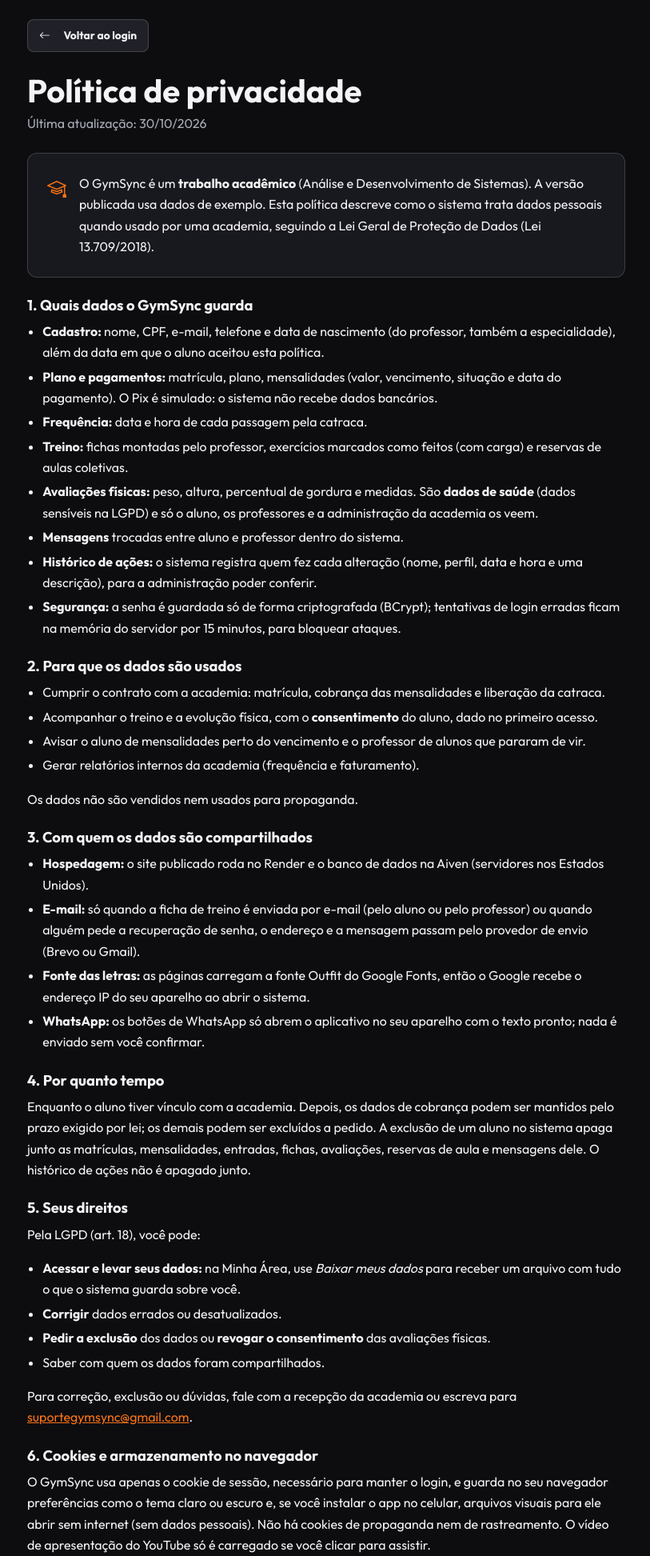
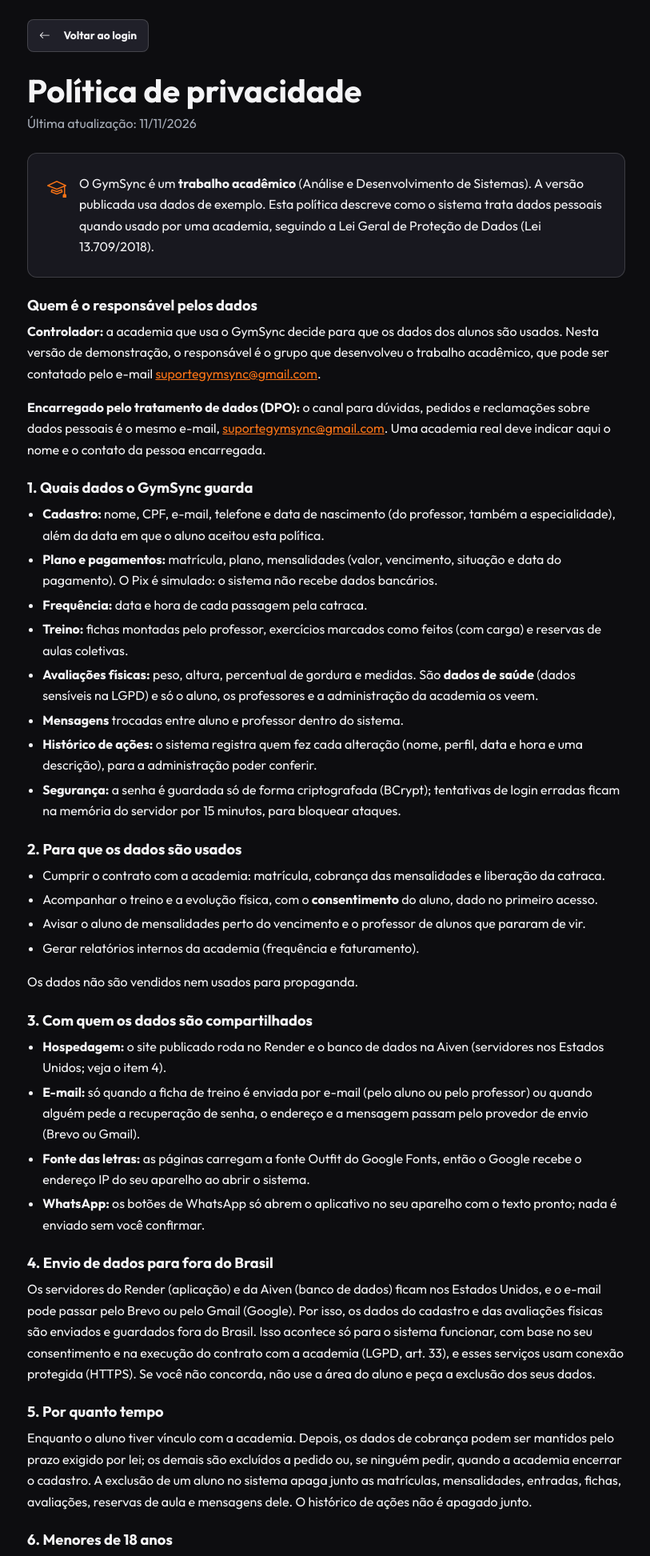
Before and after one commit to PedroFerrari01/GymSync, a Spring Boot app: page /privacidade in a window 1280 px wide. Shown: the top 1945 px of the page at 80% size, without its empty margins (232-1045 px from the left). Run offline with Spring Boot 4, Linux system fonts and the light colour scheme; some of the project's set-up classes (security, data sources, template engines, error pages and the like) are left out, and stand-ins take their place.

Commit message:
Limite de e-mail, imagem, SEO e privacidade (LGPD)
- Limite de 3 e-mails por hora por usuário no envio da ficha
- Upload de imagem recusa lado maior que 4000 px
- Meta description, Open Graph, robots.txt e sitemap.xml (rotas públicas)
- Política de privacidade: controlador, encarregado, transferência para
  fora do Brasil e menores de 18 anos
- Botões do aluno para revogar o consentimento e pedir exclusão dos dados
- Testes novos para limite de e-mail, dimensões da imagem e rotas

```diff
--- a/src/main/java/com/example/sistema/academia/config/RegrasAcesso.java
+++ b/src/main/java/com/example/sistema/academia/config/RegrasAcesso.java
@@ -18,6 +18,8 @@ public final class RegrasAcesso {
                 || caminho.equals("/manifest.json")
                 || caminho.equals("/sw.js")
                 || caminho.equals("/offline.html")
+                || caminho.equals("/robots.txt")
+                || caminho.equals("/sitemap.xml")
                 || caminho.equals("/privacidade")
                 || caminho.startsWith("/css/")
                 || caminho.startsWith("/js/")
--- a/src/main/java/com/example/sistema/academia/controller/AlunoAreaController.java
+++ b/src/main/java/com/example/sistema/academia/controller/AlunoAreaController.java
@@ -28,6 +28,7 @@ public class AlunoAreaController {
     @Autowired private RegistroExercicioRepository registroExercicioRepository;
     @Autowired private FichaService fichaService;
     @Autowired private EmailService emailService;
+    @Autowired private com.example.sistema.academia.service.LimiteEnvioEmailService limiteEmail;
 
     @PostMapping("/aluno/mensalidades/informar/{id}")
     public String informarPagamento(@PathVariable Long id, HttpSession session, RedirectAttributes redirect) {
@@ -87,6 +88,8 @@ public class AlunoAreaController {
             redirect.addFlashAttribute("erro", "O envio de e-mail ainda não foi configurado. Use o botão do WhatsApp.");
         } else if (aluno.getEmail() == null || aluno.getEmail().isBlank()) {
             redirect.addFlashAttribute("erro", "Você não tem e-mail cadastrado.");
+        } else if (!limiteEmail.permitir("ALUNO:" + alunoId)) {
+            redirect.addFlashAttribute("erro", "Limite de 3 e-mails por hora atingido. Tente de novo mais tarde.");
         } else {
             try {
                 emailService.enviar(aluno.getEmail(), "GymSync - sua ficha de treino", fichaService.textoAluno(aluno) + "\nBom treino!\nGymSync");
--- a/src/main/java/com/example/sistema/academia/controller/EquipamentoController.java
+++ b/src/main/java/com/example/sistema/academia/controller/EquipamentoController.java
@@ -107,6 +107,9 @@ public class EquipamentoController {
         if (ImagemValidador.tipo(imagem.getBytes()) == null) {
             return "Envie a imagem do aparelho em JPG ou PNG.";
         }
+        if (!ImagemValidador.dimensoesAceitaveis(imagem.getBytes())) {
+            return "A imagem é grande demais (máximo " + ImagemValidador.LADO_LIMITE_ENVIO + " px de largura ou altura).";
+        }
         return null;
     }
 
--- a/src/main/java/com/example/sistema/academia/controller/PrivacidadeController.java
+++ b/src/main/java/com/example/sistema/academia/controller/PrivacidadeController.java
@@ -50,6 +50,33 @@ public class PrivacidadeController {
             aluno.setAceitePrivacidade(LocalDateTime.now());
             alunoRepository.save(aluno);
             redirect.addFlashAttribute("sucesso", "Obrigado! Você aceitou a política de privacidade.");
+        }
+        return "redirect:/";
+    }
+
+    /** Revogar o consentimento: o aceite some e a janela de aceite volta a aparecer até o aluno concordar de novo. */
+    @PostMapping("/aluno/privacidade/revogar")
+    public String revogar(HttpSession session, RedirectAttributes redirect) {
+        Long usuarioId = (Long) session.getAttribute("usuarioId");
+        Aluno aluno = usuarioId != null ? alunoRepository.findById(usuarioId).orElse(null) : null;
+        if (aluno != null) {
+            aluno.setAceitePrivacidade(null);
+            alunoRepository.save(aluno);
+            redirect.addFlashAttribute("sucesso", "Consentimento revogado. Sua área fica bloqueada até você aceitar a política de novo.");
+        }
+        return "redirect:/";
+    }
+
+    /**
+     * Pedido de exclusão dos dados: não apaga na hora (a exclusão em cascata é da administração).
+     * A mensagem de sucesso vai para o histórico de ações, que o administrador vê nos Relatórios.
+     */
+    @PostMapping("/aluno/privacidade/pedir-exclusao")
+    public String pedirExclusao(HttpSession session, RedirectAttributes redirect) {
+        Long usuarioId = (Long) session.getAttribute("usuarioId");
+        Aluno aluno = usuarioId != null ? alunoRepository.findById(usuarioId).orElse(null) : null;
+        if (aluno != null) {
+            redirect.addFlashAttribute("sucesso", "Pedido de exclusão de dados (LGPD) registrado pelo aluno " + aluno.getNome() + " (#" + aluno.getId() + ").");
         }
         return "redirect:/";
     }
--- a/src/main/java/com/example/sistema/academia/controller/TreinoController.java
+++ b/src/main/java/com/example/sistema/academia/controller/TreinoController.java
@@ -24,6 +24,7 @@ public class TreinoController {
     @Autowired private ExclusaoService exclusaoService;
     @Autowired private FichaService fichaService;
     @Autowired private EmailService emailService;
+    @Autowired private com.example.sistema.academia.service.LimiteEnvioEmailService limiteEmail;
     @Autowired private com.example.sistema.academia.service.ProgressoService progressoService;
 
     private boolean podeEditar(HttpSession session, Professor dono) {
@@ -135,7 +136,7 @@ public class TreinoController {
     }
 
     @PostMapping("/treinos/enviar-email/{id}")
-    public String enviarFichaPorEmail(@PathVariable Long id, RedirectAttributes redirect) {
+    public String enviarFichaPorEmail(@PathVariable Long id, HttpSession session, RedirectAttributes redirect) {
         Treino t = treinoRepository.findById(id).orElse(null);
         if (t == null) {
             return "redirect:/";
@@ -145,6 +146,8 @@ public class TreinoController {
             redirect.addFlashAttribute("erro", "O envio de e-mail ainda não foi configurado no application.properties.");
         } else if (destino == null || destino.isBlank()) {
             redirect.addFlashAttribute("erro", "O aluno não tem e-mail cadastrado.");
+        } else if (!limiteEmail.permitir(session.getAttribute("perfil") + ":" + session.getAttribute("usuarioId"))) {
+            redirect.addFlashAttribute("erro", "Limite de 3 e-mails por hora atingido. Tente de novo mais tarde.");
         } else {
             try {
                 String texto = "Olá, " + t.getAluno().getNome() + "!\n\nSegue a sua ficha de treino:\n\n"
--- /dev/null
+++ b/src/main/resources/static/robots.txt
@@ -0,0 +1,6 @@
+User-agent: *
+Allow: /$
+Allow: /privacidade
+Disallow: /
+
+Sitemap: https://gymsync-ucfj.onrender.com/sitemap.xml
--- /dev/null
+++ b/src/main/resources/static/sitemap.xml
@@ -0,0 +1,5 @@
+<?xml version="1.0" encoding="UTF-8"?>
+<urlset xmlns="http://www.sitemaps.org/schemas/sitemap/0.9">
+  <url><loc>https://gymsync-ucfj.onrender.com/</loc></url>
+  <url><loc>https://gymsync-ucfj.onrender.com/privacidade</loc></url>
+</urlset>
--- a/src/main/resources/templates/fragments/portal.html
+++ b/src/main/resources/templates/fragments/portal.html
@@ -151,6 +151,12 @@
                 <div class="d-flex flex-wrap gap-2 meus-dados-botoes">
                     <a th:href="@{/aluno/meus-dados}" class="btn-theme btn-sm"><i class="bi bi-download"></i> Baixar meus dados</a>
                     <a th:href="@{/privacidade}" class="btn-theme btn-sm"><i class="bi bi-file-text"></i> Privacidade</a>
+                    <form th:action="@{/aluno/privacidade/revogar}" method="post" class="d-inline" data-confirm="Revogar o consentimento? A sua área fica bloqueada até você aceitar a política de novo.">
+                        <button type="submit" class="btn-theme btn-sm"><i class="bi bi-hand-thumbs-down"></i> Revogar consentimento</button>
+                    </form>
+                    <form th:action="@{/aluno/privacidade/pedir-exclusao}" method="post" class="d-inline" data-confirm="Pedir a exclusão dos seus dados? A administração será avisada e o seu cadastro será apagado.">
+                        <button type="submit" class="btn-theme btn-sm"><i class="bi bi-trash"></i> Pedir exclusão dos meus dados</button>
+                    </form>
                 </div>
             </div>
 
--- a/src/main/resources/templates/privacidade.html
+++ b/src/main/resources/templates/privacidade.html
@@ -17,7 +17,7 @@
     <a th:href="@{/}" class="btn-theme btn-sm mb-4 d-inline-flex"><i class="bi bi-arrow-left"></i>&nbsp;<span th:text="${logado ? 'Voltar ao sistema' : 'Voltar ao login'}">Voltar</span></a>
 
     <h1 class="fw-bold mb-1">Política de privacidade</h1>
-    <p class="texto-apoio mb-4">Última atualização: 30/10/2026</p>
+    <p class="texto-apoio mb-4">Última atualização: 11/11/2026</p>
 
     <div class="panel-card mb-4 aviso-academico">
         <i class="bi bi-mortarboard"></i>
@@ -25,6 +25,16 @@
             usa dados de exemplo. Esta política descreve como o sistema trata dados pessoais quando usado por uma academia,
             seguindo a Lei Geral de Proteção de Dados (Lei 13.709/2018).</div>
     </div>
+
+    <section>
+        <h2>Quem é o responsável pelos dados</h2>
+        <p><strong>Controlador:</strong> a academia que usa o GymSync decide para que os dados dos alunos são usados. Nesta versão de
+            demonstração, o responsável é o grupo que desenvolveu o trabalho acadêmico, que pode ser contatado pelo e-mail
+            <a href="mailto:suportegymsync@gmail.com">suportegymsync@gmail.com</a>.</p>
+        <p><strong>Encarregado pelo tratamento de dados (DPO):</strong> o canal para dúvidas, pedidos e reclamações sobre dados pessoais
+            é o mesmo e-mail, <a href="mailto:suportegymsync@gmail.com">suportegymsync@gmail.com</a>. Uma academia real deve indicar
+            aqui o nome e o contato da pessoa encarregada.</p>
+    </section>
 
     <section>
         <h2>1. Quais dados o GymSync guarda</h2>
@@ -54,7 +64,7 @@
     <section>
         <h2>3. Com quem os dados são compartilhados</h2>
         <ul>
-            <li><strong>Hospedagem:</strong> o site publicado roda no Render e o banco de dados na Aiven (servidores nos Estados Unidos).</li>
+            <li><strong>Hospedagem:</strong> o site publicado roda no Render e o banco de dados na Aiven (servidores nos Estados Unidos; veja o item 4).</li>
             <li><strong>E-mail:</strong> só quando a ficha de treino é enviada por e-mail (pelo aluno ou pelo professor) ou quando alguém pede a recuperação de senha, o endereço e a mensagem passam pelo provedor de envio (Brevo ou Gmail).</li>
             <li><strong>Fonte das letras:</strong> as páginas carregam a fonte Outfit do Google Fonts, então o Google recebe o endereço IP do seu aparelho ao abrir o sistema.</li>
             <li><strong>WhatsApp:</strong> os botões de WhatsApp só abrem o aplicativo no seu aparelho com o texto pronto; nada é enviado sem você confirmar.</li>
@@ -62,19 +72,36 @@
     </section>
 
     <section>
-        <h2>4. Por quanto tempo</h2>
+        <h2>4. Envio de dados para fora do Brasil</h2>
+        <p>Os servidores do Render (aplicação) e da Aiven (banco de dados) ficam nos Estados Unidos, e o e-mail pode passar pelo Brevo
+            ou pelo Gmail (Google). Por isso, os dados do cadastro e das avaliações físicas são enviados e guardados fora do Brasil.
+            Isso acontece só para o sistema funcionar, com base no seu consentimento e na execução do contrato com a academia
+            (LGPD, art. 33), e esses serviços usam conexão protegida (HTTPS). Se você não concorda, não use a área do aluno e peça
+            a exclusão dos seus dados.</p>
+    </section>
+
+    <section>
+        <h2>5. Por quanto tempo</h2>
         <p>Enquanto o aluno tiver vínculo com a academia. Depois, os dados de cobrança podem ser mantidos pelo prazo exigido por lei;
-            os demais podem ser excluídos a pedido. A exclusão de um aluno no sistema apaga junto as matrículas, mensalidades,
+            os demais são excluídos a pedido ou, se ninguém pedir, quando a academia encerrar o cadastro. A exclusão de um aluno no sistema apaga junto as matrículas, mensalidades,
             entradas, fichas, avaliações, reservas de aula e mensagens dele. O histórico de ações não é apagado junto.</p>
     </section>
 
     <section>
-        <h2>5. Seus direitos</h2>
+        <h2>6. Menores de 18 anos</h2>
+        <p>O cadastro de menor de 18 anos só deve ser feito com o consentimento específico de um dos pais ou do responsável legal
+            (LGPD, art. 14), que também pode pedir acesso, correção ou exclusão dos dados do menor. As avaliações físicas, por serem
+            dados de saúde, exigem esse cuidado. Se você é responsável por um menor e quer exercer esses direitos, escreva para
+            <a href="mailto:suportegymsync@gmail.com">suportegymsync@gmail.com</a>.</p>
+    </section>
+
+    <section>
+        <h2>7. Seus direitos</h2>
         <p>Pela LGPD (art. 18), você pode:</p>
         <ul>
             <li><strong>Acessar e levar seus dados:</strong> na Minha Área, use <em>Baixar meus dados</em> para receber um arquivo com tudo o que o sistema guarda sobre você.</li>
             <li><strong>Corrigir</strong> dados errados ou desatualizados.</li>
-            <li><strong>Pedir a exclusão</strong> dos dados ou <strong>revogar o consentimento</strong> das avaliações físicas.</li>
+            <li><strong>Pedir a exclusão</strong> dos dados ou <strong>revogar o consentimento</strong>: na Minha Área há os botões <em>Revogar consentimento</em> e <em>Pedir exclusão dos meus dados</em>. Revogar suspende o uso da sua área até você aceitar de novo; o pedido de exclusão fica registrado para a administração apagar o seu cadastro.</li>
             <li>Saber com quem os dados foram compartilhados.</li>
         </ul>
         <p>Para correção, exclusão ou dúvidas, fale com a recepção da academia ou escreva para
@@ -82,14 +109,14 @@
     </section>
 
     <section>
-        <h2>6. Cookies e armazenamento no navegador</h2>
+        <h2>8. Cookies e armazenamento no navegador</h2>
         <p>O GymSync usa apenas o cookie de sessão, necessário para manter o login, e guarda no seu navegador preferências como
             o tema claro ou escuro e, se você instalar o app no celular, arquivos visuais para ele abrir sem internet (sem dados pessoais). Não há cookies de propaganda nem de rastreamento. O vídeo de apresentação do YouTube só é
             carregado se você clicar para assistir.</p>
     </section>
 
     <section>
-        <h2>7. Segurança</h2>
+        <h2>9. Segurança</h2>
         <p>Acesso separado por perfil (aluno, professor e administração), senhas criptografadas, conexão HTTPS no site publicado,
             bloqueio após tentativas de login erradas e histórico das ações feitas no sistema.</p>
     </section>
```
Also changed, not shown: src/main/java/com/example/sistema/academia/service/LimiteEnvioEmailService.java (added, +56 -0 lines), src/main/java/com/example/sistema/academia/util/ImagemValidador.java (+20 -0 lines), src/main/resources/templates/index.html (+13 -0 lines), 3 other files.
